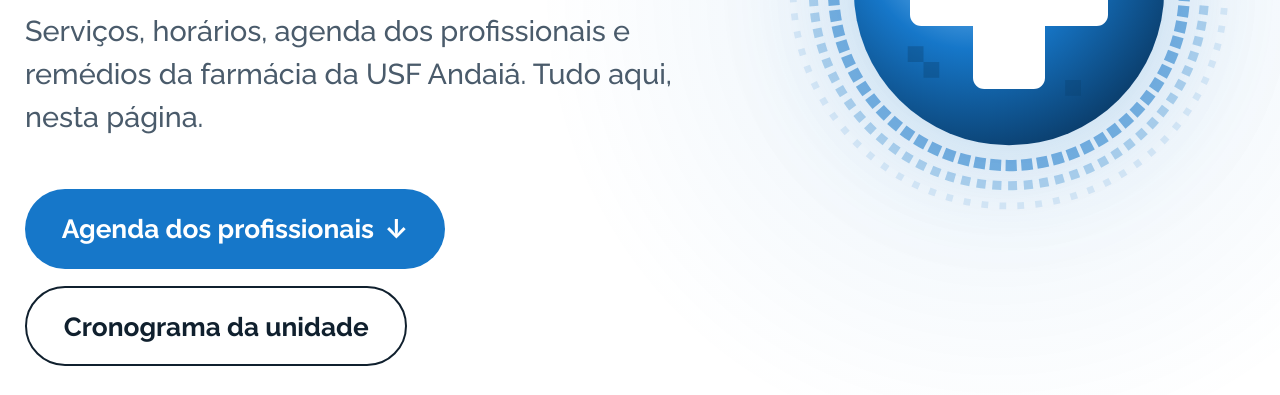
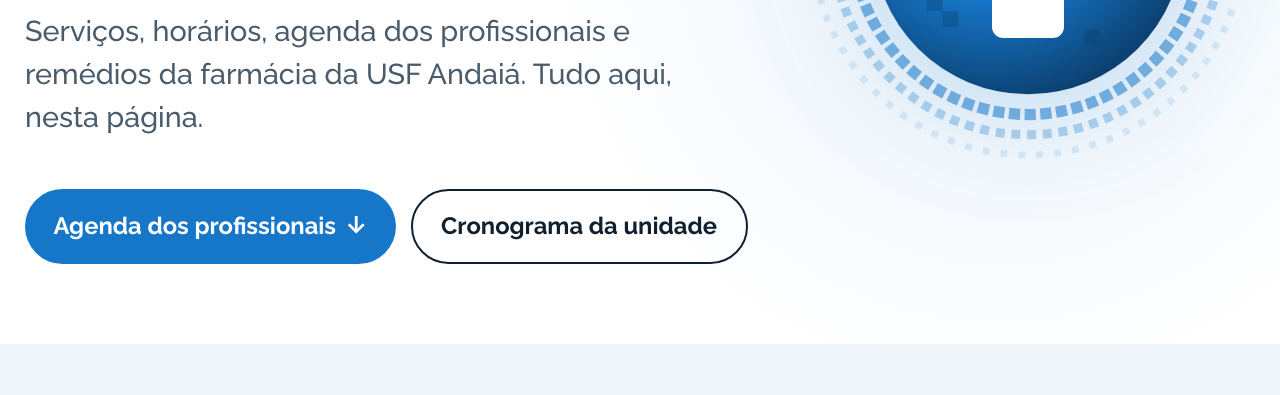
Before and after one commit to GAT-9/USF-Digital, a plain HTML site: page index.html in a window 1280 px wide. Shown: the part 557-952 px from the top of the page. Drawn offline with Linux system fonts and the light colour scheme.

Commit message:
Botões da abertura lado a lado, com texto quebrando dentro do botão
Co-Authored-By: Claude Opus 5.5 <noreply@anthropic.com>

```diff
--- a/style.css
+++ b/style.css
@@ -159,6 +159,23 @@ a {
     flex-wrap: wrap;
     gap: 14px;
     margin-top: 2rem;
+}
+
+/* Botões da abertura: sempre lado a lado, mesmo com texto longo
+   (o texto quebra dentro do botão em vez de empurrar o botão para baixo) */
+.tela-abertura .botoes {
+    display: grid;
+    grid-template-columns: repeat(2, minmax(0, max-content));
+    gap: 12px;
+}
+
+.tela-abertura .pilula {
+    min-height: 60px;
+    padding: 0.45em 1.2em;
+    font-size: 0.95rem;
+    line-height: 1.2;
+    white-space: normal;
+    text-align: center;
 }
 
 /* ---------- Topo ---------- */
@@ -418,7 +435,7 @@ main > section {
 
 @media (min-width: 760px) {
     .abertura-grade {
-        grid-template-columns: minmax(0, 1.4fr) minmax(0, 1fr);
+        grid-template-columns: minmax(0, 1.6fr) minmax(0, 1fr);
     }
 }
 
```
